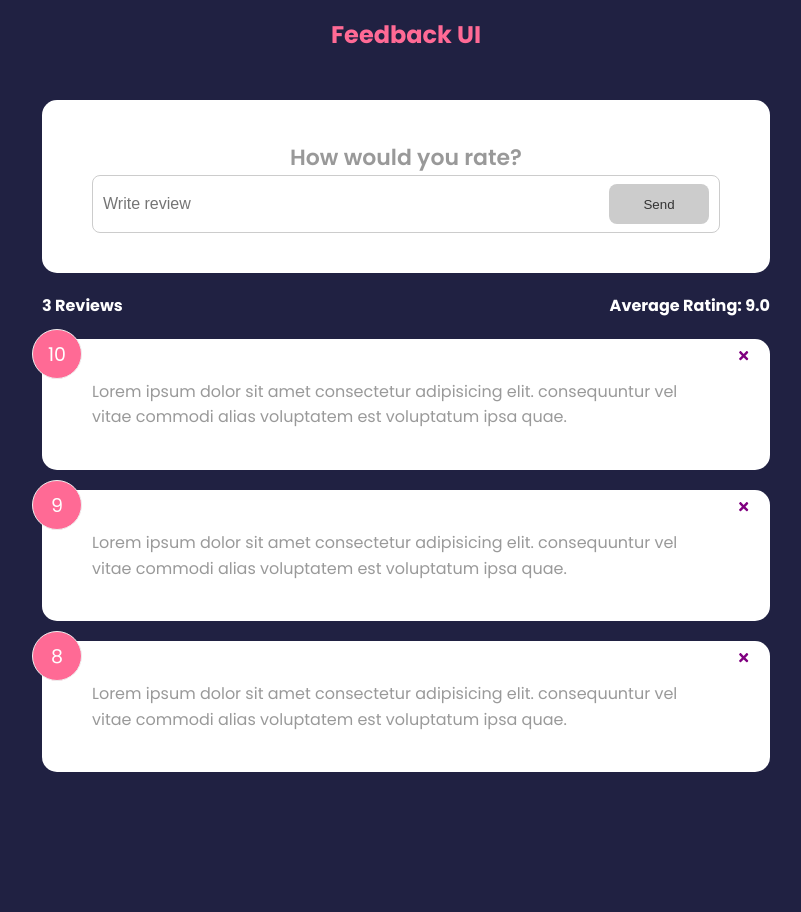
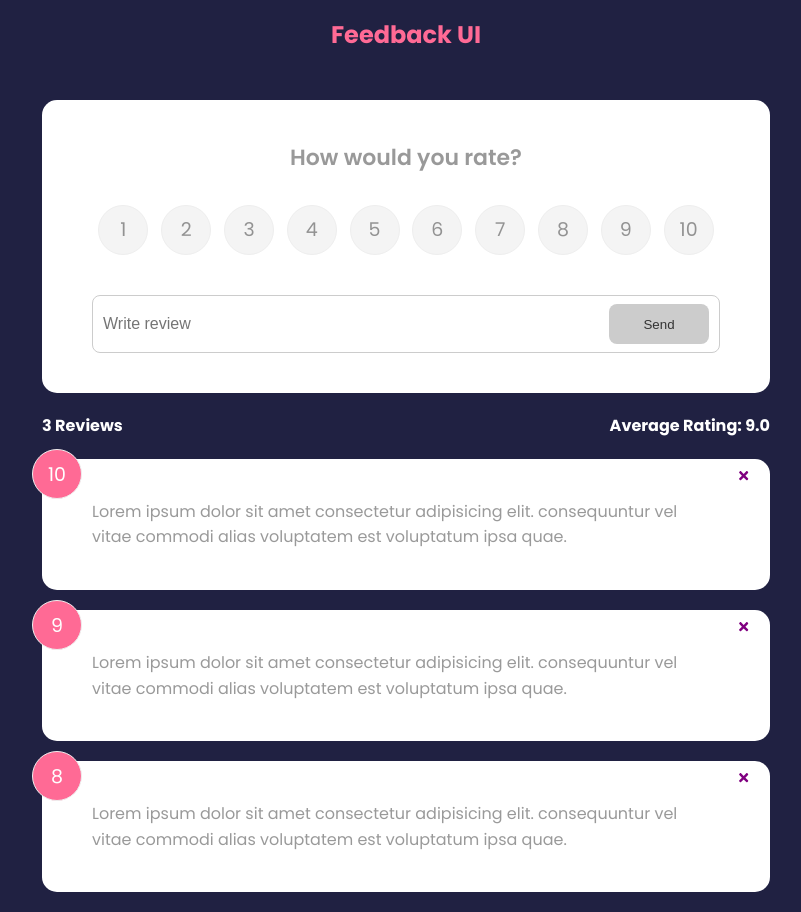
Before and after one commit to spraveenitpro/reactstepbystep, a React (Create React App) app in the folder feedback-app/: page / in a window 1280 px wide. Shown: the whole page, without its empty margins (234-1035 px from the left). Before the commit the page ends 800 px from the top, so only its background shows below. Built offline with nearby package versions, Linux system fonts and the light colour scheme.

Commit message:
completed adding data with framer motion

```diff
--- a/feedback-app/package.json
+++ b/feedback-app/package.json
@@ -10,11 +10,13 @@
     "bip39": "^3.0.4",
     "bitcoinjs-lib": "^6.0.1",
     "ecpair": "^2.0.1",
+    "framer-motion": "^4.1.17",
     "react": "^18.0.0",
     "react-dom": "^18.0.0",
     "react-icons": "^4.3.1",
     "react-scripts": "^2.1.3",
     "tiny-secp256k1": "^2.2.1",
+    "uuid": "^8.3.2",
     "web-vitals": "^2.1.4"
   },
   "scripts": {
--- a/feedback-app/src/App.js
+++ b/feedback-app/src/App.js
@@ -5,6 +5,7 @@
 import FeedbackList from './components/FeedbackList'
 import FeedbackStats from './components/FeedbackStats'
 import FeedbackForm from './components/FeedbackForm'
+import { v4 as uuidv4 } from 'uuid'
 
 function App() {
     const [feedback, setFeedback] = useState(FeedbackData)
@@ -16,11 +17,17 @@
         }
     }
 
+    const addFeedback = newFeedback => {
+        newFeedback.id = uuidv4()
+        console.log(newFeedback)
+        setFeedback([newFeedback, ...feedback])
+    }
+
     return (
         <>
             <Header />
             <div className="container">
-                <FeedbackForm />
+                <FeedbackForm handleAdd={addFeedback} />
                 <FeedbackStats feedback={feedback} />
                 <FeedbackList
                     feedback={feedback}
--- a/feedback-app/src/components/FeedbackForm.jsx
+++ b/feedback-app/src/components/FeedbackForm.jsx
@@ -1,9 +1,11 @@
 import React, { useState } from 'react'
 import Card from './shared/Card'
 import Button from './shared/Button'
+import RatingSelect from './RatingSelect'
 
-function FeedbackForm() {
+function FeedbackForm({ handleAdd }) {
     const [text, setText] = useState('')
+    const [rating, setRating] = useState(10)
     const [btnDisabled, setBtnDisabled] = useState(true)
     const [message, setMessage] = useState('')
     const handleTextChange = event => {
@@ -19,10 +21,26 @@
         }
         setText(event.target.value)
     }
+    const handleSubmit = e => {
+        e.preventDefault()
+        if (text.trim().length > 10) {
+            const newFeedback = {
+                text,
+                rating,
+            }
+            handleAdd(newFeedback)
+            setText('')
+        }
+    }
     return (
         <Card>
-            <form action="">
+            <form onSubmit={handleSubmit}>
                 <h2>How would you rate?</h2>
+                <RatingSelect
+                    select={rating => {
+                        setRating(rating)
+                    }}
+                />
                 <div className="input-group">
                     <input
                         type="text"
--- a/feedback-app/src/components/FeedbackList.jsx
+++ b/feedback-app/src/components/FeedbackList.jsx
@@ -1,25 +1,48 @@
 import React from 'react'
 import FeedbackItem from './FeedbackItem'
 import PropTypes from 'prop-types'
+import { motion, AnimatePresence } from 'framer-motion'
 
 function FeedbackList({ feedback, handleDelete }) {
     if (!feedback || feedback.length === 0) {
         return <p>No Feedback yet</p>
     }
-    console.log(feedback)
+    //console.log(feedback)
+
     return (
         <div className="feedback-list">
+            <AnimatePresence>
                 {feedback.map(item => (
-                <>
+                    <motion.div
+                        key={item.id}
+                        initial={{ opacity: 0 }}
+                        animate={{ opacity: 1 }}
+                        exit={{ opacity: 0 }}
+                    >
                         <FeedbackItem
                             key={item.id}
                             item={item}
                             handleDelete={handleDelete}
                         />
-                </>
+                    </motion.div>
                 ))}
+            </AnimatePresence>
         </div>
     )
+
+    // return (
+    //     <div className="feedback-list">
+    //         {feedback.map(item => (
+    //             <>
+    //                 <FeedbackItem
+    //                     key={item.id}
+    //                     item={item}
+    //                     handleDelete={handleDelete}
+    //                 />
+    //             </>
+    //         ))}
+    //     </div>
+    // )
 }
 
 FeedbackList.propTypes = {
--- /dev/null
+++ b/feedback-app/src/components/RatingSelect.jsx
@@ -0,0 +1,116 @@
+import React, { useState } from 'react'
+
+function RatingSelect({ select }) {
+    const [selected, setSelected] = useState(0)
+    const handleChange = e => {
+        setSelected(+e.currentTarget.value)
+        select(+e.currentTarget.value)
+    }
+    return (
+        <ul className="rating">
+            <li>
+                <input
+                    type="radio"
+                    id="num1"
+                    name="rating"
+                    value="1"
+                    onChange={handleChange}
+                    checked={selected === 1}
+                />
+                <label htmlFor="num1">1</label>
+            </li>
+            <li>
+                <input
+                    type="radio"
+                    id="num2"
+                    value="2"
+                    onChange={handleChange}
+                    checked={selected === 2}
+                />
+                <label htmlFor="num2">2</label>
+            </li>
+            <li>
+                <input
+                    type="radio"
+                    id="num3"
+                    value="3"
+                    onChange={handleChange}
+                    checked={selected === 3}
+                />
+                <label htmlFor="num3">3</label>
+            </li>
+            <li>
+                <input
+                    type="radio"
+                    id="num4"
+                    value="4"
+                    onChange={handleChange}
+                    checked={selected === 4}
+                />
+                <label htmlFor="num4">4</label>
+            </li>
+            <li>
+                <input
+                    type="radio"
+                    id="num5"
+                    value="5"
+                    onChange={handleChange}
+                    checked={selected === 5}
+                />
+                <label htmlFor="num5">5</label>
+            </li>
+            <li>
+                <input
+                    type="radio"
+                    id="num6"
+                    value="6"
+                    onChange={handleChange}
+                    checked={selected === 6}
+                />
+                <label htmlFor="num6">6</label>
+            </li>
+            <li>
+                <input
+                    type="radio"
+                    id="num7"
+                    value="7"
+                    onChange={handleChange}
+                    checked={selected === 7}
+                />
+                <label htmlFor="num7">7</label>
+            </li>
+            <li>
+                <input
+                    type="radio"
+                    id="num8"
+                    value="8"
+                    onChange={handleChange}
+                    checked={selected === 8}
+                />
+                <label htmlFor="num8">8</label>
+            </li>
+            <li>
+                <input
+                    type="radio"
+                    id="num9"
+                    value="9"
+                    onChange={handleChange}
+                    checked={selected === 9}
+                />
+                <label htmlFor="num9">9</label>
+            </li>
+            <li>
+                <input
+                    type="radio"
+                    id="num10"
+                    value="10"
+                    onChange={handleChange}
+                    checked={selected === 10}
+                />
+                <label htmlFor="num10">10</label>
+            </li>
+        </ul>
+    )
+}
+
+export default RatingSelect
```
Also changed, not shown: 1 other file (tests, documents, lock files or other folders). Lines whose indentation alone changed are shown as unchanged.
